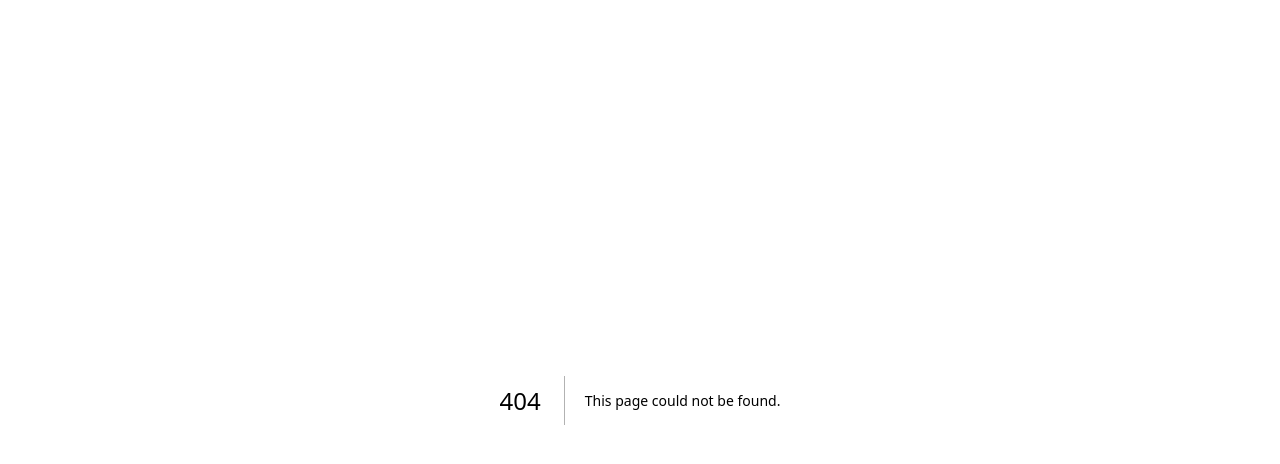
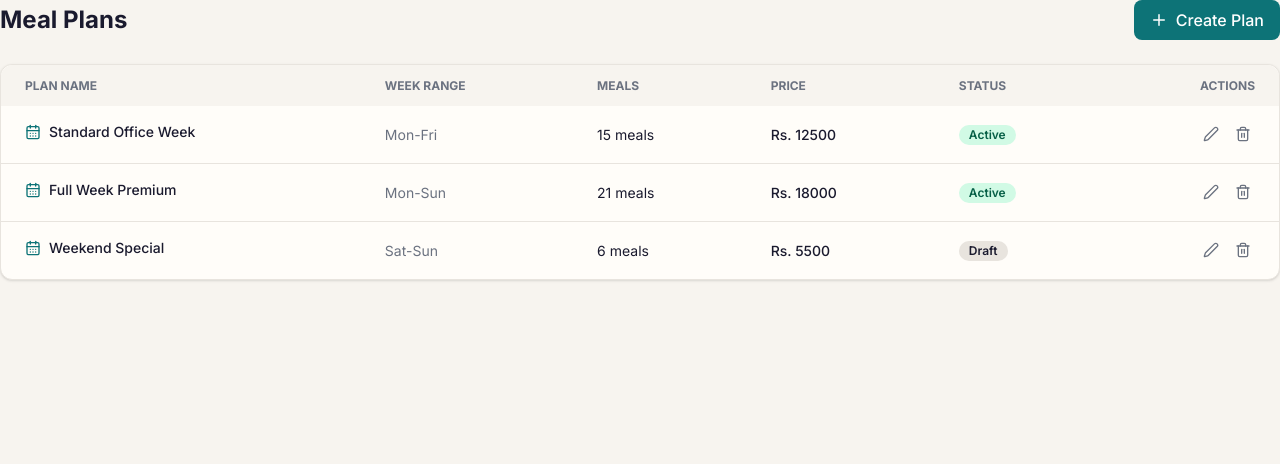
Before and after one commit to xylon-team/7day-meals-staff-frontend, a Next.js app: page /meal-plans in a window 1280 px wide. Before the commit this address had no page. Shown: the top 464 px of the page. Built offline with nearby package versions, Linux system fonts and the light colour scheme.

Commit message:
feat: Add meal plans dashboard and create flow

```diff
--- /dev/null
+++ b/app/meal-plans/layout.tsx
@@ -0,0 +1,11 @@
+'use client'
+
+import { Layout } from '@/components/Layout'
+
+export default function MealPlansLayout({
+  children,
+}: {
+  children: React.ReactNode
+}) {
+  return <Layout>{children}</Layout>
+}
--- /dev/null
+++ b/app/meal-plans/page.tsx
@@ -0,0 +1,5 @@
+'use client'
+
+import { MealPlans } from '@/pages/meal-plans/page'
+
+export default MealPlans
--- /dev/null
+++ b/pages/meal-plans/page.tsx
@@ -0,0 +1,187 @@
+'use client'
+
+import React, { useState } from 'react'
+import { Card, CardContent } from '@/components/Card'
+import { Button } from '@/components/Button'
+import { Input } from '@/components/Input'
+import { Badge } from '@/components/Badge'
+import { Plus, Edit2, Trash2, CalendarDays } from 'lucide-react'
+
+const mockPlans = [
+  {
+    id: '1',
+    name: 'Standard Office Week',
+    meals: 15,
+    price: 12500,
+    weeks: 'Mon-Fri',
+    status: 'Active',
+  },
+  {
+    id: '2',
+    name: 'Full Week Premium',
+    meals: 21,
+    price: 18000,
+    weeks: 'Mon-Sun',
+    status: 'Active',
+  },
+  {
+    id: '3',
+    name: 'Weekend Special',
+    meals: 6,
+    price: 5500,
+    weeks: 'Sat-Sun',
+    status: 'Draft',
+  },
+]
+
+export function MealPlans() {
+  const [isCreating, setIsCreating] = useState(false)
+
+  if (isCreating) {
+    return (
+      <div className="space-y-6">
+        <div className="flex justify-between items-center">
+          <h2 className="text-2xl font-bold text-ink">Create Meal Plan</h2>
+          <div className="space-x-3">
+            <Button variant="ghost" onClick={() => setIsCreating(false)}>
+              Cancel
+            </Button>
+            <Button onClick={() => setIsCreating(false)}>Save Plan</Button>
+          </div>
+        </div>
+
+        <Card>
+          <CardContent className="p-6 space-y-6">
+            <div className="grid grid-cols-1 md:grid-cols-2 gap-6">
+              <div>
+                <label className="block text-sm font-medium text-ink mb-1.5">
+                  Plan Name
+                </label>
+                <Input placeholder="e.g. Standard Office Week" />
+              </div>
+              <div>
+                <label className="block text-sm font-medium text-ink mb-1.5">
+                  Description
+                </label>
+                <Input placeholder="Brief description of the plan" />
+              </div>
+            </div>
+
+            <div className="border-t border-line pt-6">
+              <h3 className="font-semibold mb-4">Daily Configuration</h3>
+              <div className="space-y-4">
+                {['Monday', 'Tuesday', 'Wednesday', 'Thursday', 'Friday'].map(
+                  (day) => (
+                    <div
+                      key={day}
+                      className="flex flex-col sm:flex-row gap-4 items-start sm:items-center p-4 bg-canvas rounded-card border border-line"
+                    >
+                      <div className="w-24 font-medium">{day}</div>
+                      <div className="flex-1 grid grid-cols-1 sm:grid-cols-3 gap-4 w-full">
+                        <select className="w-full h-10 px-3 rounded-control border border-line bg-card text-sm focus:outline-none focus:ring-2 focus:ring-primary">
+                          <option value="">Select Breakfast...</option>
+                          <option>String Hoppers</option>
+                          <option>Milk Rice</option>
+                        </select>
+                        <select className="w-full h-10 px-3 rounded-control border border-line bg-card text-sm focus:outline-none focus:ring-2 focus:ring-primary">
+                          <option value="">Select Lunch...</option>
+                          <option>Chicken Fried Rice</option>
+                          <option>Rice & Curry</option>
+                        </select>
+                        <select className="w-full h-10 px-3 rounded-control border border-line bg-card text-sm focus:outline-none focus:ring-2 focus:ring-primary">
+                          <option value="">Select Dinner...</option>
+                          <option>Kottu</option>
+                          <option>Noodles</option>
+                        </select>
+                      </div>
+                    </div>
+                  ),
+                )}
+              </div>
+            </div>
+
+            <div className="border-t border-line pt-6 flex justify-between items-center">
+              <div className="flex items-center gap-2">
+                <input
+                  type="checkbox"
+                  id="active"
+                  defaultChecked
+                  className="w-4 h-4 text-primary border-line rounded focus:ring-primary"
+                />
+                <label htmlFor="active" className="text-sm font-medium">
+                  Enable Plan
+                </label>
+              </div>
+              <div className="text-right">
+                <p className="text-sm text-ink-soft mb-1">
+                  Calculated Total Price
+                </p>
+                <p className="text-2xl font-bold text-primary">Rs. 0.00</p>
+              </div>
+            </div>
+          </CardContent>
+        </Card>
+      </div>
+    )
+  }
+
+  return (
+    <div className="space-y-6">
+      <div className="flex justify-between items-center">
+        <h2 className="text-2xl font-bold text-ink">Meal Plans</h2>
+        <Button onClick={() => setIsCreating(true)}>
+          <Plus size={18} className="mr-2" /> Create Plan
+        </Button>
+      </div>
+
+      <Card>
+        <CardContent className="p-0">
+          <div className="overflow-x-auto">
+            <table className="w-full text-sm text-left">
+              <thead className="text-[12px] uppercase text-ink-soft bg-canvas font-semibold">
+                <tr>
+                  <th className="px-6 py-3 rounded-tl-card">Plan Name</th>
+                  <th className="px-6 py-3">Week Range</th>
+                  <th className="px-6 py-3">Meals</th>
+                  <th className="px-6 py-3">Price</th>
+                  <th className="px-6 py-3">Status</th>
+                  <th className="px-6 py-3 text-right rounded-tr-card">Actions</th>
+                </tr>
+              </thead>
+              <tbody className="divide-y divide-line">
+                {mockPlans.map((p) => (
+                  <tr key={p.id} className="hover:bg-canvas/50 transition-colors">
+                    <td className="px-6 py-4 font-medium flex items-center gap-2">
+                      <CalendarDays size={16} className="text-primary" />{' '}
+                      {p.name}
+                    </td>
+                    <td className="px-6 py-4 text-ink-soft">{p.weeks}</td>
+                    <td className="px-6 py-4">{p.meals} meals</td>
+                    <td className="px-6 py-4 font-medium">Rs. {p.price}</td>
+                    <td className="px-6 py-4">
+                      <Badge
+                        variant={p.status === 'Active' ? 'success' : 'default'}
+                      >
+                        {p.status}
+                      </Badge>
+                    </td>
+                    <td className="px-6 py-4 text-right space-x-2">
+                      <button className="text-ink-soft hover:text-primary p-1">
+                        <Edit2 size={16} />
+                      </button>
+                      <button className="text-ink-soft hover:text-danger-fg p-1">
+                        <Trash2 size={16} />
+                      </button>
+                    </td>
+                  </tr>
+                ))}
+              </tbody>
+            </table>
+          </div>
+        </CardContent>
+      </Card>
+    </div>
+  )
+}
+
+export default MealPlans
```
